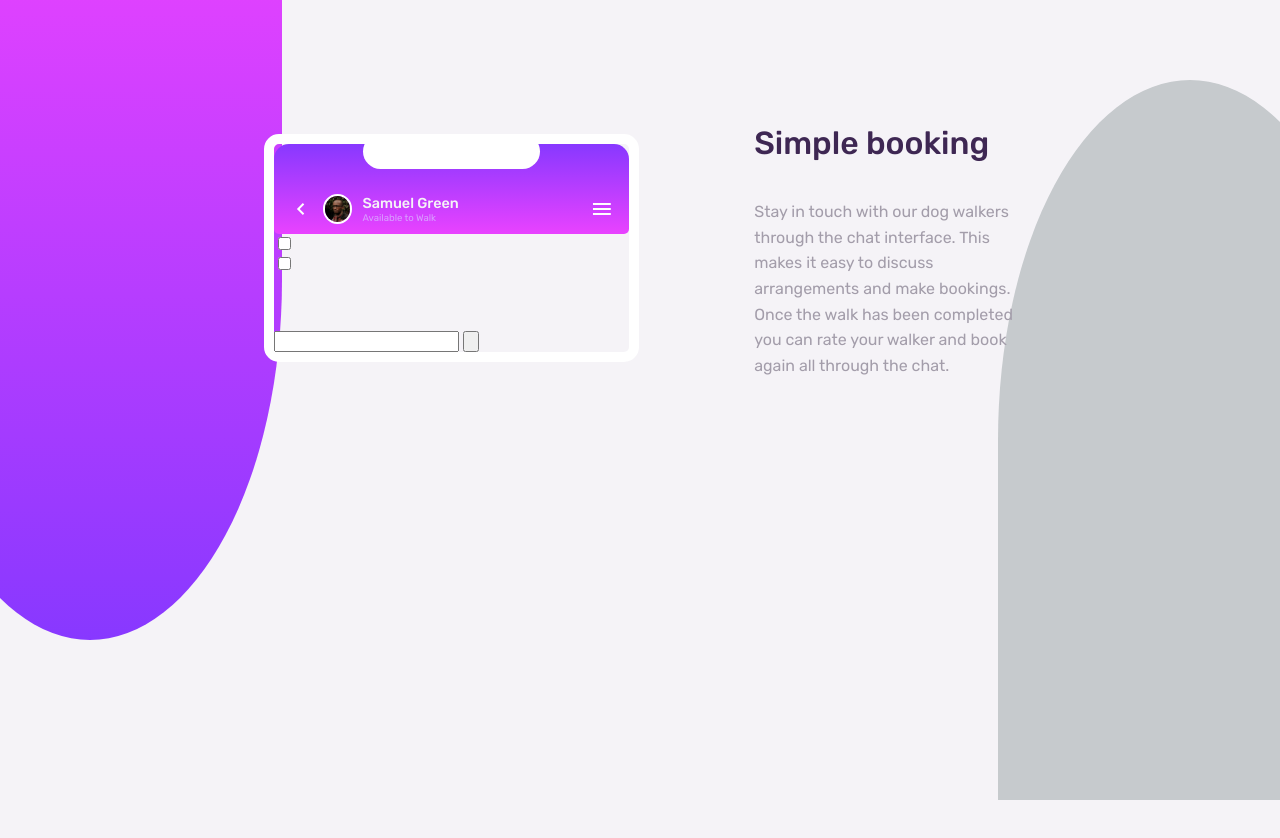
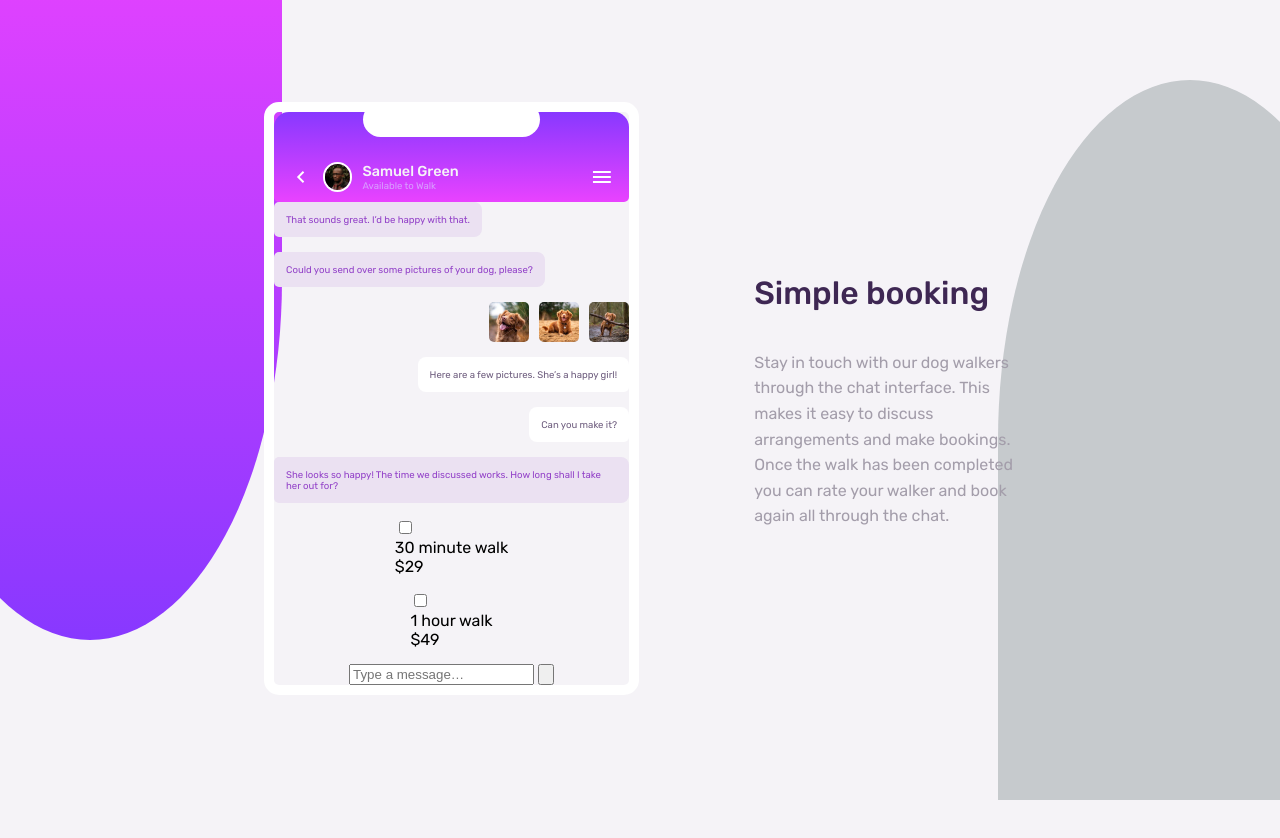
Before and after one commit to Jess99978/chat-app-css-illustration-master, a plain HTML site: page index.html in a window 1280 px wide. Shown: the top 838 px of the page. Drawn offline with Linux system fonts and the light colour scheme.

Commit message:
樣式設計進度 70%

```diff
--- a/index.html
+++ b/index.html
@@ -67,28 +67,38 @@
           </div>
         </div>
         <div class="mobile-app__chat-area">
-          <div class="chatbox-walker"></div>
-          <div class="chatbox-walker"></div>
-          <div class="chatbox-walker"></div>
-          <div class="chatbox-walker-price">
-            <input type="checkbox" name="" id="" />
-            <div class="time"></div>
-            <div class="price"></div>
+          <div class="chatbox-walker">
+            That sounds great. I’d be happy with that.
+          </div>
+          <div class="chatbox-walker">
+            Could you send over some pictures of your dog, please?
+          </div>
+          <div class="chatbox-user-img">
+            <div class="img"><img src="./images/dog-image-1.jpg" alt="" /></div>
+            <div class="img"><img src="./images/dog-image-2.jpg" alt="" /></div>
+            <div class="img"><img src="./images/dog-image-3.jpg" alt="" /></div>
+          </div>
+          <div class="chatbox-user">
+            Here are a few pictures. She’s a happy girl!
+          </div>
+          <div class="chatbox-user">Can you make it?</div>
+          <div class="chatbox-walker">
+            She looks so happy! The time we discussed works. How long shall I
+            take her out for?
           </div>
           <div class="chatbox-walker-price">
             <input type="checkbox" name="" id="" />
-            <div class="time"></div>
-            <div class="price"></div>
+            <div class="time">30 minute walk</div>
+            <div class="price">$29</div>
           </div>
-          <div class="chatbox-user-img">
-            <div class="img"><img src="" alt="" /></div>
-            <div class="img"><img src="" alt="" /></div>
-            <div class="img"><img src="" alt="" /></div>
+          <div class="chatbox-walker-price">
+            <input type="checkbox" name="" id="" />
+            <div class="time">1 hour walk</div>
+            <div class="price">$49</div>
           </div>
-          <div class="chatbox-user"></div>
-          <div class="chatbox-user"></div>
+
           <div class="mobile-app__input-area">
-            <input type="text" name="" id="" />
+            <input type="text" name="" id="" placeholder="Type a message…" />
             <input type="button" value="" />
           </div>
         </div>
--- a/scss/style.scss
+++ b/scss/style.scss
@@ -10,6 +10,7 @@ body {
   font-family: $font-family;
   width: 100vw;
   height: 100vh;
+  overflow: hidden;
 }
 
 .background-block {
@@ -120,7 +121,45 @@ body {
       color: $pale-violet;
     }
   }
-  &__chat-area{
-
+  &__chat-area {
+    display: flex;
+    flex-direction: column;
+    justify-content: center;
+    align-items: center;
+    gap: 15px;
   }
 }
+.chatbox {
+  &-walker {
+    padding: 12px;
+    color: $moderate-violet;
+    background: #ebe1f2;
+    font-size: 0.6rem;
+    align-self: flex-start;
+    border-radius: 5px 8px 8px 5px;
+  }
+  &-user {
+    padding: 12px;
+    color: $desaturated-dark-violet;
+    background: $white;
+    font-size: 0.6rem;
+    align-self: flex-end;
+    border-radius: 8px 8px 5px 8px;
+    &-img{
+        display: flex;
+        gap: 10px;
+        align-self: flex-end;
+        .img{
+            width: 40px;
+            height: 40px;
+            border-radius: 5px;
+            img{
+                width: 100%;
+                height: 100%;
+                border-radius: 5px;
+                object-fit: cover;
+            }
+        }
+    }
+  }
+}
```
Also changed, not shown: css/style.css, 1 other file.
